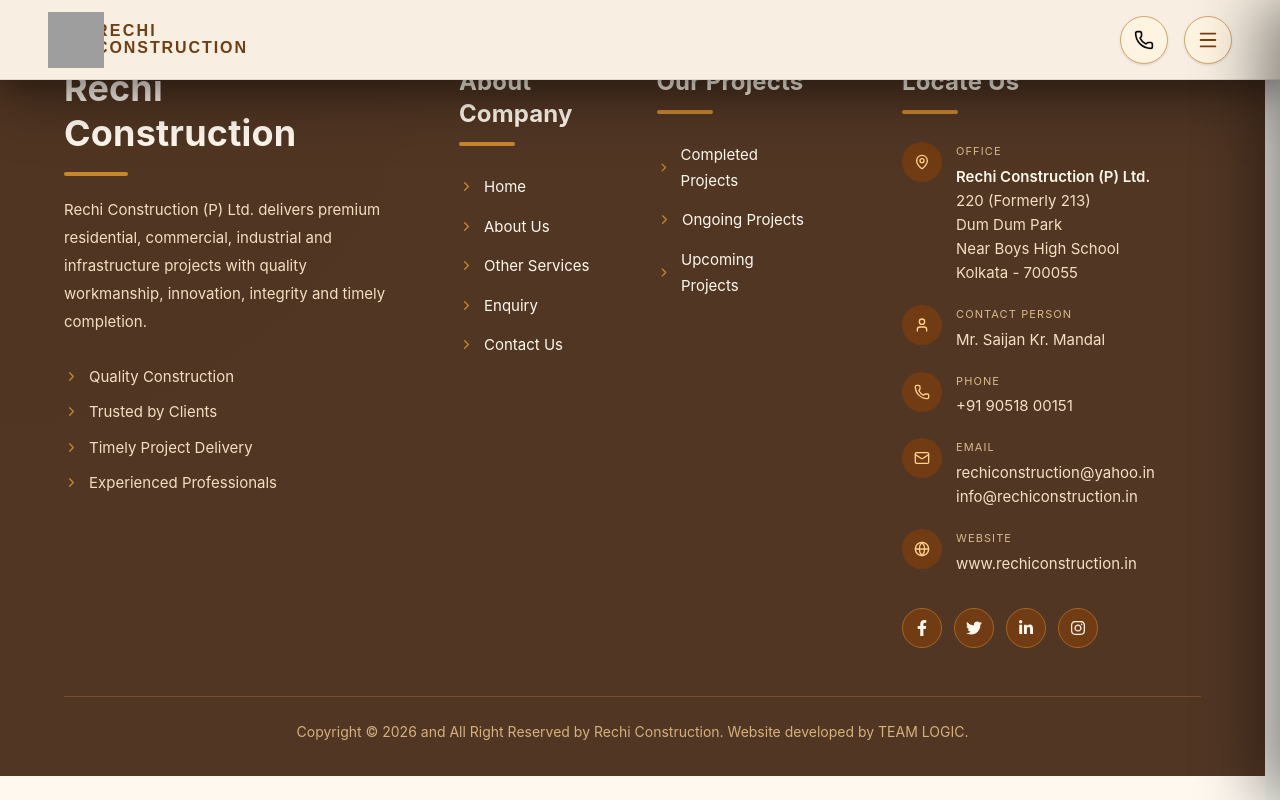
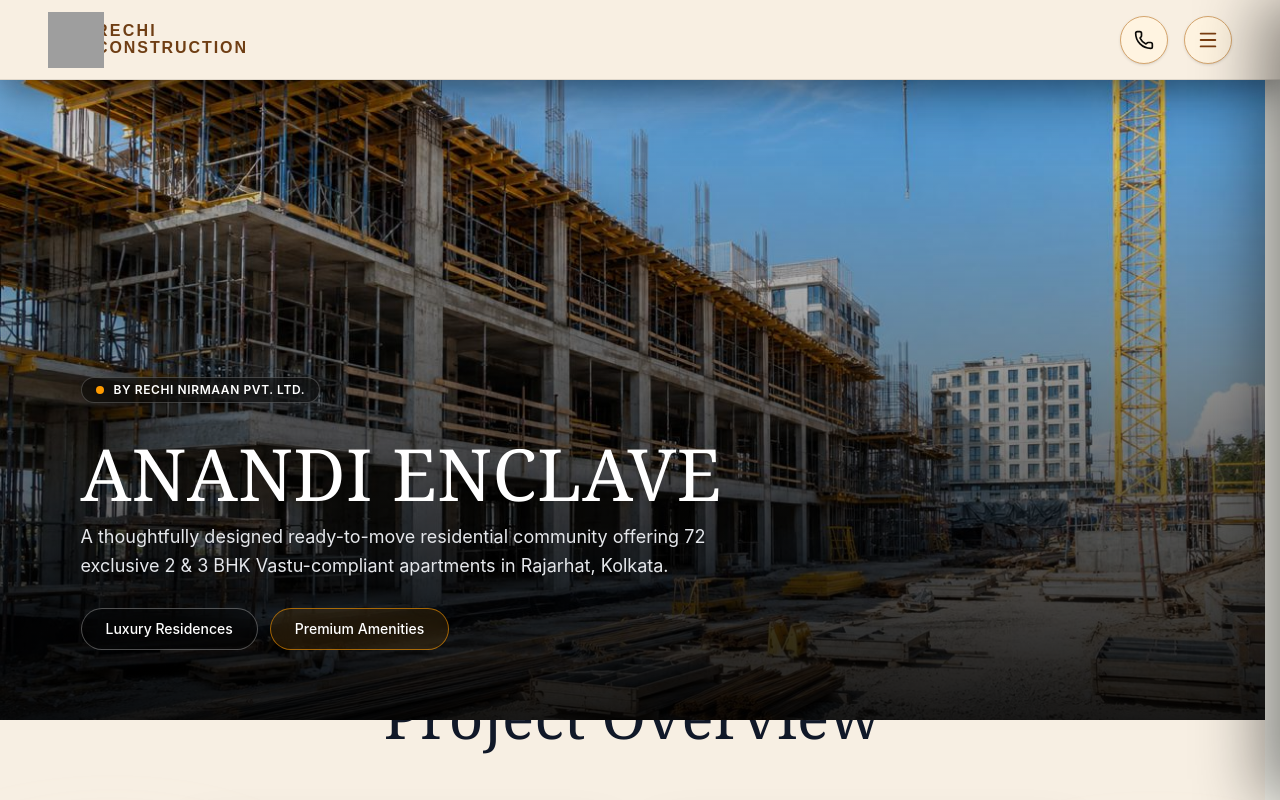
Before and after one commit to Arpit-nx/RechiCons, a React (Vite) app in the folder migrated_frontend/: page /project/anandi-enclave in a window 1280 px wide. Shown: the top 800 px of the page. Built offline with nearby package versions, Linux system fonts and the light colour scheme; grey boxes are pictures that could not be loaded.

Commit message:
Added dynamic routing for individual project page

```diff
--- a/migrated_frontend/src/App.jsx
+++ b/migrated_frontend/src/App.jsx
@@ -43,6 +43,7 @@
 import OtherServices from "./pages/otherservise.jsx";
 import Contect from "./pages/contect.jsx";
 import Projects from "./pages/projects.jsx";
+import ProjectPage from "./pages/ProjectPage.jsx";
 
 function AppContent() {
   const location = useLocation();
@@ -98,6 +99,12 @@
             element={<Projects />}
           />
 
+          {/* Individual project */}
+          <Route
+            path="/project/:slug"
+            element={<ProjectPage />}
+          />
+
           {/* Other Services */}
           <Route
             path="/other-services"
--- a/migrated_frontend/src/component/projectsection.jsx
+++ b/migrated_frontend/src/component/projectsection.jsx
@@ -1,6 +1,7 @@
 import { useLayoutEffect, useRef } from "react";
 import gsap from "gsap";
 import { ScrollTrigger } from "gsap/ScrollTrigger";
+import { Link } from "react-router-dom";
 
 import ProjectCard from "./ProjectCard";
 import {projects} from "../data/projects";
@@ -192,10 +193,15 @@
               will-change-transform
             "
           >
-            <ProjectCard
-              project={project}
-              index={index}
-            />
+            <Link
+              to={`/project/${project.slug}`}
+              className="block h-full w-full"
+            >
+              <ProjectCard
+                project={project}
+                index={index}
+              />
+            </Link>
           </div>
         ))}
       </div>
--- a/migrated_frontend/src/data/projects.js
+++ b/migrated_frontend/src/data/projects.js
@@ -5,35 +5,40 @@
 export const projects = [
   {
     id: 1,
-    name: 'Anandi Enclave',
-    category: 'completed',
-    location: 'Bablatala, Kolkata',
+    name: "Anandi Enclave",
+    category: "completed",
+    location: "Bablatala, Kolkata",
+    slug: "anandi-enclave",
   },
   {
     id: 2,
-    name: 'Anandi Heights',
-    category: 'completed',
-    location: 'Rajarhat, Kolkata',
+    name: "Anandi Garden",
+    category: "completed",
+    location: "Rajarhat, Kolkata",
+    slug: "anandi-garden",
   },
   {
     id: 3,
-    name: 'Anandi Park',
-    category: 'completed',
-    location: 'Dum Dum Park, Kolkata',
+    name: "Anandi Park",
+    category: "completed",
+    location: "Dum Dum Park, Kolkata",
+    slug: "anandi-park",
   },
   {
     id: 4,
-    name: 'Anandi Residency',
-    category: 'ongoing',
-    location: 'New Town, Kolkata',
+    name: "Anandi Residency",
+    category: "ongoing",
+    location: "New Town, Kolkata",
+    slug: "anandi-residency",
   },
   {
     id: 5,
-    name: 'Anandi Horizon',
-    category: 'upcoming',
-    location: 'Rajarhat Extension, Kolkata',
+    name: "Anandi Green View",
+    category: "upcoming",
+    location: "Rajarhat, Kolkata",
+    slug: "anandi-green-view",
   },
-]
+];
 
 export const verticals = [
     {
--- /dev/null
+++ b/migrated_frontend/src/pages/ProjectPage.jsx
@@ -0,0 +1,41 @@
+import { useParams, Navigate } from "react-router-dom";
+
+import AnandiApartment from "./anandi_appartment.jsx";
+import AnandiVilla from "./anandi_villa.jsx";
+import AnandiPark from "./anandi_park.jsx";
+import Anandiresidency from "./anandi_residency.jsx";
+import AnandiVillaPhase2 from "./anandi_villa2.jsx";
+import SantiBhawan from "./santi_bhawan.jsx";
+import AnandiSunrise from "./anandi_sunrise.jsx";
+import AnandiPalace from "./anandi_palace.jsx";
+import Anandvista from "./anadi_vista.jsx";
+import AnandiGarden from "./anandi_garden.jsx";
+import AnandiGreenView from "./anandi_green_view.jsx";
+import AnandiEnclave from "./anandi_enclave.jsx";
+
+const projectPages = {
+  "anandi-enclave": AnandiEnclave,
+  "anandi-apartment": AnandiApartment,
+  "anandi-villa": AnandiVilla,
+  "anandi-park": AnandiPark,
+  "anandi-residency": Anandiresidency,
+  "anandi-villa-phase-2": AnandiVillaPhase2,
+  "santi-bhawan": SantiBhawan,
+  "anandi-sunrise": AnandiSunrise,
+  "anandi-palace": AnandiPalace,
+  "anandi-vista": Anandvista,
+  "anandi-garden": AnandiGarden,
+  "anandi-green-view": AnandiGreenView,
+};
+
+export default function ProjectPage() {
+  const { slug } = useParams();
+
+  const ProjectComponent = projectPages[slug];
+
+  if (!ProjectComponent) {
+    return <Navigate to="/project" replace />;
+  }
+
+  return <ProjectComponent />;
+}
--- /dev/null
+++ b/migrated_frontend/src/routes/projectRoutes.jsx
@@ -0,0 +1,15 @@
+//A dummy version, but not in use for now...But will use in future...
+
+import AnandiEnclave from "../pages/anandi_enclave";
+import AnandiPark from "../pages/anandi_park";
+import AnandiResidency from "../pages/anandi_residency";
+import AnandiHeights from "../pages/anandi_heights";
+import AnandiHorizon from "../pages/anandi_horizon";
+
+export const projectPages = {
+  "anandi-enclave": AnandiEnclave,
+  "anandi-park": AnandiPark,
+  "anandi-residency": AnandiResidency,
+  "anandi-heights": AnandiHeights,
+  "anandi-horizon": AnandiHorizon,
+};
```
